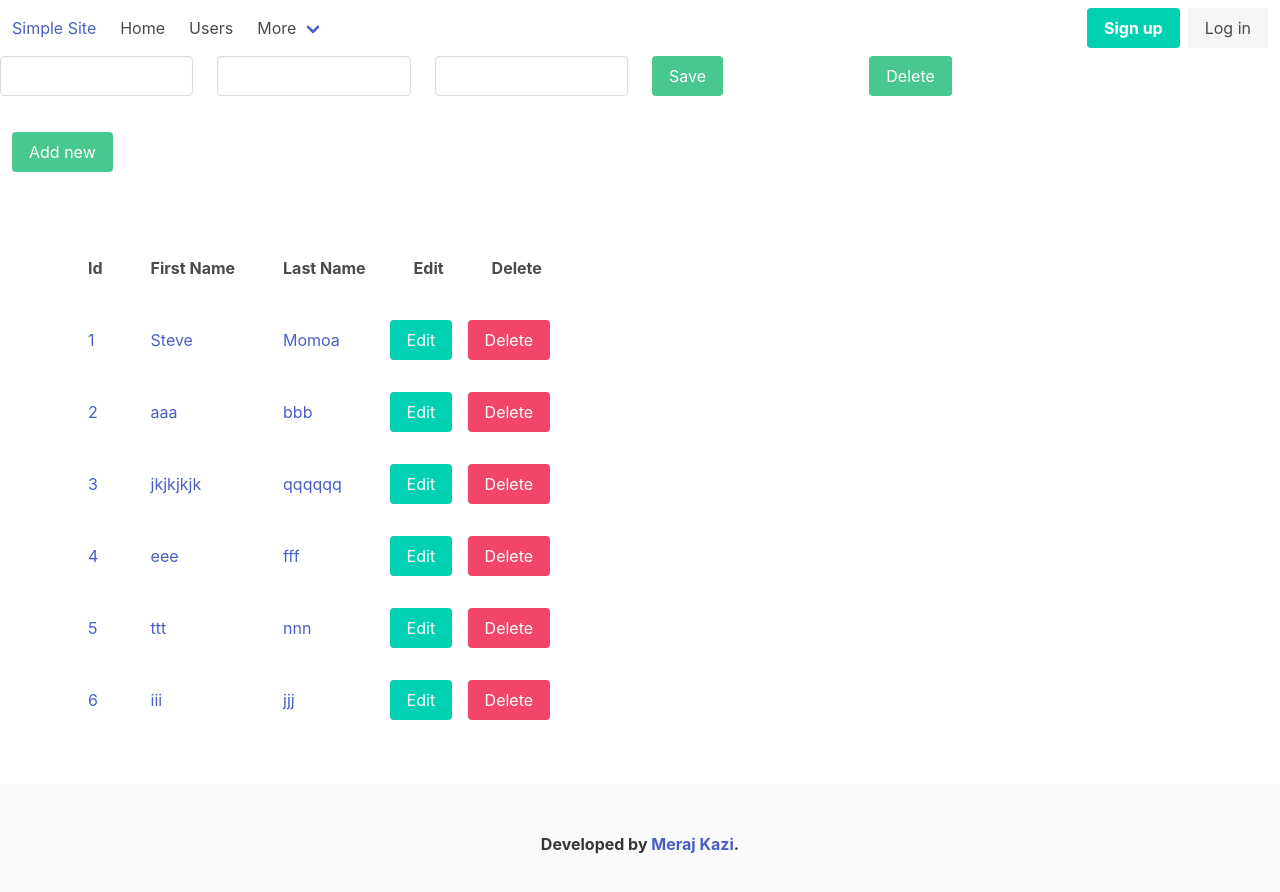
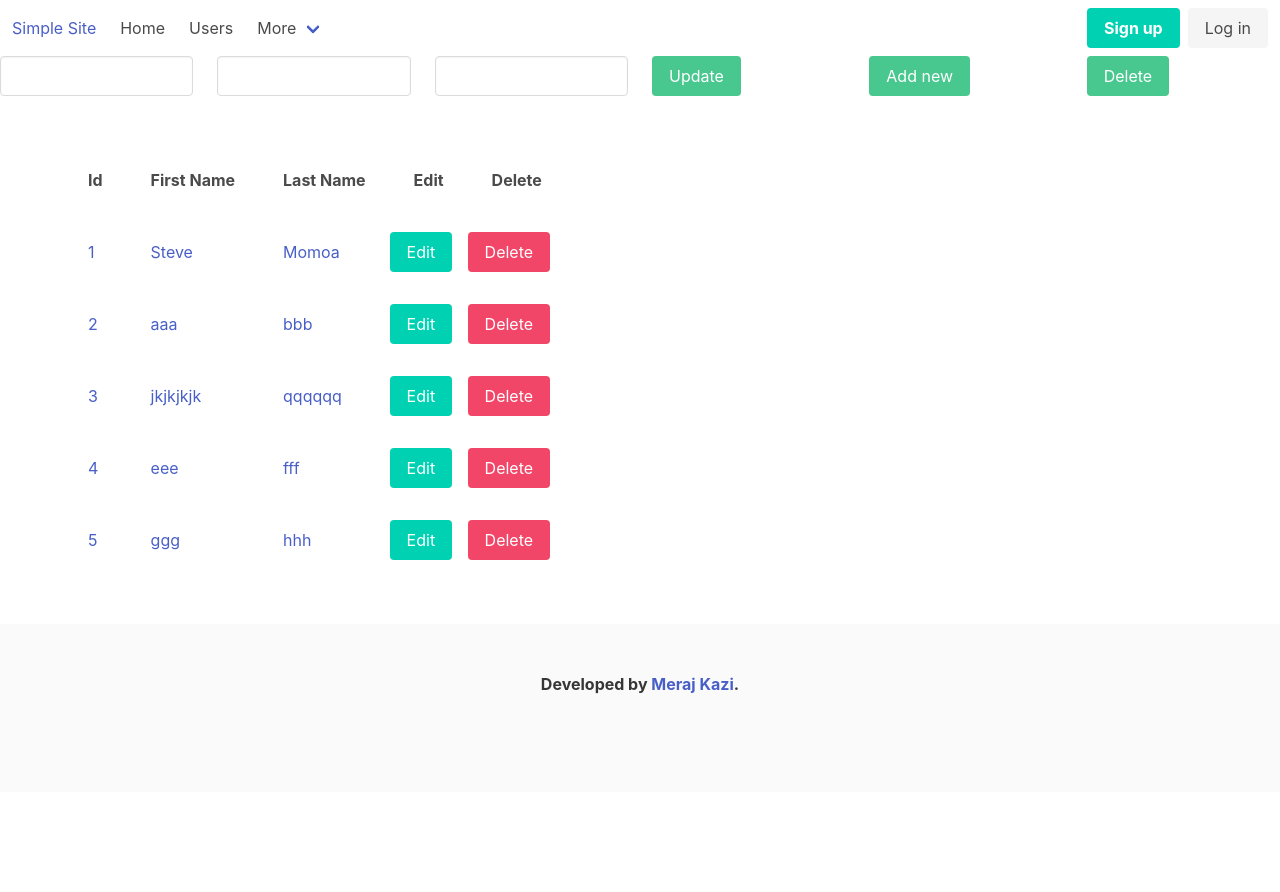
Before and after one commit to Meraj-Kazi/Angular-Portfolio-Website, an Angular app: page /users in a window 1280 px wide. Shown: the top 892 px of the page. After the commit the page ends 800 px from the top, so only its background shows below. Built offline with nearby package versions, Linux system fonts and the light colour scheme; data requests are answered from the project's data file.

Commit message:
delete button functionality complete

```diff
--- a/src/app/users/user-list/user-list.component.html
+++ b/src/app/users/user-list/user-list.component.html
@@ -83,18 +83,17 @@
             <input class="input" type="text" [(ngModel)]="lastName">
         </div>
         <div class="column is-2">
-            <a (click)="localSave()" class="button is-success">Save</a>
+            <a (click)="localUpdate()" class="button is-success">Update</a>
         </div>
         <!-- <div class="column is-2">
             <a (click)="updateTest(3)" class="button is-success">Update (3)</a>
         </div> -->
+
         <div class="column is-2">
-            <a (click)="deleteTest()" class="button is-success">Delete</a>
+            <a (click)="localAdd()" class="button is-success">Add new</a>
         </div>
-    </div>
-    <div class="colomns">
         <div class="column is-2">
-            <a (click)="createTest()" class="button is-success">Add new</a>
+            <a (click)="localDelete()" class="button is-success">Delete</a>
         </div>
     </div>
 </section>
@@ -133,7 +132,7 @@
                     <button (click)="localEdit(user)" class="button is-primary">Edit</button>
                 </td>
                 <td>
-                    <button class="button is-danger">Delete</button>
+                    <button (click)="localDeleteButton(user)" class="button is-danger">Delete</button>
                 </td>
             </tr>
         </tbody>
--- a/src/app/users/user-list/user-list.component.ts
+++ b/src/app/users/user-list/user-list.component.ts
@@ -19,7 +19,6 @@ export class UserListComponent implements OnInit {
   id: any;
   firstName: any;
   lastName: any;
-  msg: boolean | undefined;
 
   constructor(private userService: UserService) { }
 
@@ -49,6 +48,17 @@ export class UserListComponent implements OnInit {
 
   }
 
+  localDeleteButton(user: any): void {
+    // debugger
+    this.id = user.id;
+    this.firstName = user.firstName;
+    this.lastName = user.lastName;
+
+    this.userService.deleteLocal(user.id).subscribe(data => {
+      console.log(data);
+    });
+  }
+
   // save(user: any) {
   //   this.user = {};
   //   this.user.Id = this.userId;
@@ -61,7 +71,7 @@ export class UserListComponent implements OnInit {
   // }
 
 
-  localSave() {
+  localUpdate() {
 
     var params = {
       id : this.id,
@@ -73,12 +83,32 @@ export class UserListComponent implements OnInit {
       console.log(data);
       alert('Click here to update data!');
     });
+  }
+
+
+  localAdd() {
+
+    var params = {
+      id : this.id,
+      firstName : this.firstName,
+      lastName : this.lastName
+    };
+
+    this.userService.createLocal(params).subscribe(data => {
+      console.log(data);
+    });
+  }
+
+
+  localDelete() {
+
+    var params = {
+      id : this.id,
+      firstName : this.firstName,
+      lastName : this.lastName
+    };
 
     this.userService.deleteLocal(params).subscribe(data => {
-      console.log(data);
-    });
-
-    this.userService.createLocal(params).subscribe(data => {
       console.log(data);
     });
   }
@@ -91,7 +121,7 @@ export class UserListComponent implements OnInit {
   updateTest() {
     // const newData = { id: id, firstName: 'jkjkjkjk', lastName: 'qqqqqq'};
 
-    this.userService.updateLocal(this.localSave).subscribe(data => {
+    this.userService.updateLocal(this.localUpdate).subscribe(data => {
       this.id = data.id;
       this.firstName = data.firstName;
       this.lastName = data.lastName;
--- a/src/assets/data/db.json
+++ b/src/assets/data/db.json
@@ -21,14 +21,9 @@
       "lastName": "fff"
     },
     {
-      "id": 5,
-      "firstName": "ttt",
-      "lastName": "nnn"
-    },
-    {
-      "id": "6",
-      "firstName": "iii",
-      "lastName": "jjj"
+      "id": "5",
+      "firstName": "ggg",
+      "lastName": "hhh"
     }
   ]
 }
```
